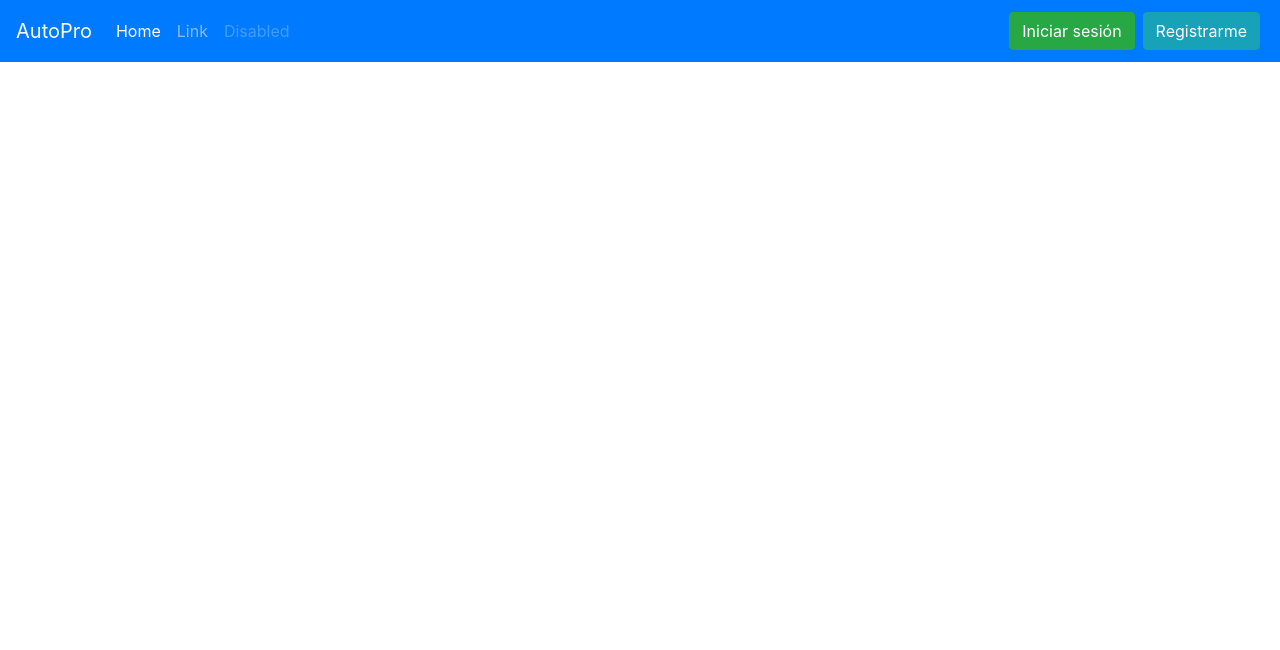
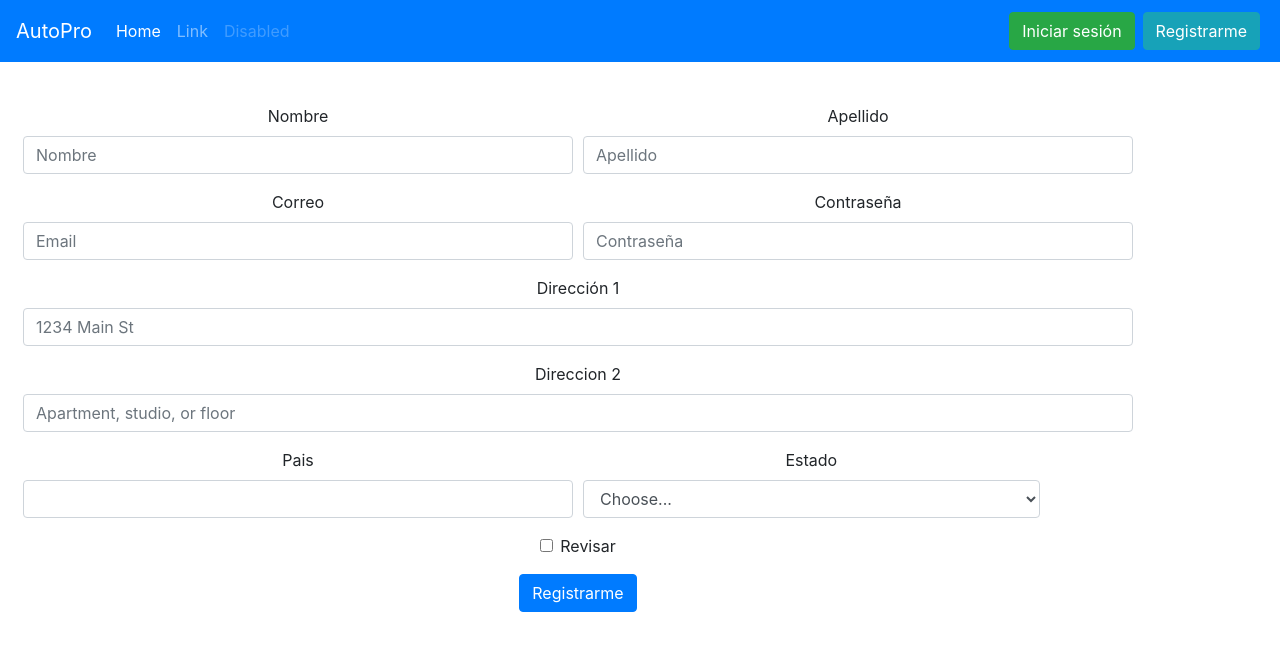
Before and after one commit to HarryAlvarado28/autopro-web, an Angular app: page /#/signin in a window 1280 px wide. Shown: the top 650 px of the page. Built offline with nearby package versions, Linux system fonts and the light colour scheme.

Commit message:
Ajustando algunos servicios, e interface de Signin

```diff
--- a/src/app/components/body/body.component.ts
+++ b/src/app/components/body/body.component.ts
@@ -1,4 +1,5 @@
 import { Component, OnInit } from '@angular/core';
+import { AutoproService } from '../../services/autopro.service';
 
 @Component({
   selector: 'app-body',
@@ -15,14 +16,19 @@ export class BodyComponent implements OnInit {
     short_name:"nombrecorto"
   };
 
-  constructor() {
+  constructor(private aservice :AutoproService) {
     // console.log(this.test.name);
     // this.items = {
     //   id: 5,
     //   name: "normal",
     //   short_name: "nombrecorto"
     // };
-    console.log(this.newProducts);
+
+    this.aservice.getProduct().subscribe((data: any) => {
+      console.log(data);
+      //this.newProducts = data;
+    });
+    console.log('Log1- in constructor: ', this.newProducts);
   }
 
   ngOnInit() {
@@ -37,8 +43,10 @@ export class BodyComponent implements OnInit {
       { id: 6, name: 'Type', key: 'contentTypeId' },
       { id: 7, name: 'Type > Status', key: ['contentTypeId', 'contentStatusId'] }
     ];
+    //this.newProducts = result;
 
-    this.newProducts = result;
+    console.log('Log2- in OnInit: ', this.newProducts);
+
   }
 
 }
--- a/src/app/components/log/signin/signin.component.html
+++ b/src/app/components/log/signin/signin.component.html
@@ -1,3 +1,55 @@
-<p>
-  signin works!
-</p>
+<br><br>
+<div class="mt-5">
+  <form>
+    <div class="form-row">
+      <div class="form-group col-md-6">
+        <label for="inputNombre">Nombre</label>
+        <input type="text" class="form-control" id="nombre" placeholder="Nombre">
+      </div>
+      <div class="form-group col-md-6">
+        <label for="inputApellido">Apellido</label>
+        <input type="text" class="form-control" id="inputApellido" placeholder="Apellido">
+      </div>
+    </div>
+    <div class="form-row">
+      <div class="form-group col-md-6">
+        <label for="inputEmail4">Correo</label>
+        <input type="email" class="form-control" id="inputEmail4" placeholder="Email">
+      </div>
+      <div class="form-group col-md-6">
+        <label for="inputPassword4">Contraseña</label>
+        <input type="password" class="form-control" id="inputPassword4" placeholder="Contraseña">
+      </div>
+    </div>
+    <div class="form-group">
+      <label for="inputAddress">Dirección 1</label>
+      <input type="text" class="form-control" id="inputAddress" placeholder="1234 Main St">
+    </div>
+    <div class="form-group">
+      <label for="inputAddress2">Direccion 2</label>
+      <input type="text" class="form-control" id="inputAddress2" placeholder="Apartment, studio, or floor">
+    </div>
+    <div class="form-row">
+      <div class="form-group col-md-6">
+        <label for="inputCity">Pais</label>
+        <input type="text" class="form-control" id="inputCity">
+      </div>
+      <div class="form-group col-md-5">
+        <label for="inputState">Estado</label>
+        <select id="inputState" class="form-control">
+          <option selected>Choose...</option>
+          <option>...</option>
+        </select>
+      </div>
+    </div>
+    <div class="form-group">
+      <div class="form-check">
+        <input class="form-check-input" type="checkbox" id="gridCheck">
+        <label class="form-check-label" for="gridCheck">
+          Revisar
+        </label>
+      </div>
+    </div>
+    <button type="submit" class="btn btn-primary">Registrarme</button>
+</form>
+</div>
--- /dev/null
+++ b/src/app/services/autopro.service.ts
@@ -0,0 +1,36 @@
+import { Injectable } from '@angular/core';
+import { HttpClient } from '@angular/common/http';
+import { map } from 'rxjs/operators';
+
+@Injectable({
+  providedIn: 'root'
+})
+export class AutoproService {
+  // Conexión al WebServer al Servidor IP y Puerto:
+  ip = '192.168.0.10';
+  port = '3000';
+//https://heroesapp-91841.firebaseio.com/heroes/-LSKpTypO0qgIyDwv-yQ
+  constructor(private http:HttpClient) {
+    console.log('Autopro API Connect...');
+    //this.getProduct();
+  }
+
+  getQuery(query: string){
+    // example: query = 'product?op=1'
+    const url = `http://${this.ip}:${this.port}/${query}`;
+    console.log(url);
+    return this.http.get<any>(url,{responseType: 'json'});
+  }
+
+  getProduct(){
+    return this.getQuery('prod')
+      .pipe(
+        map(
+          data => {
+            console.log("Supoer data: ",data);
+            return data;
+          }
+        )
+      );
+  }
+}
```
Also changed, not shown: src/app/app.module.ts (+7 -1 lines), 1 other file (tests, documents, lock files or other folders).
